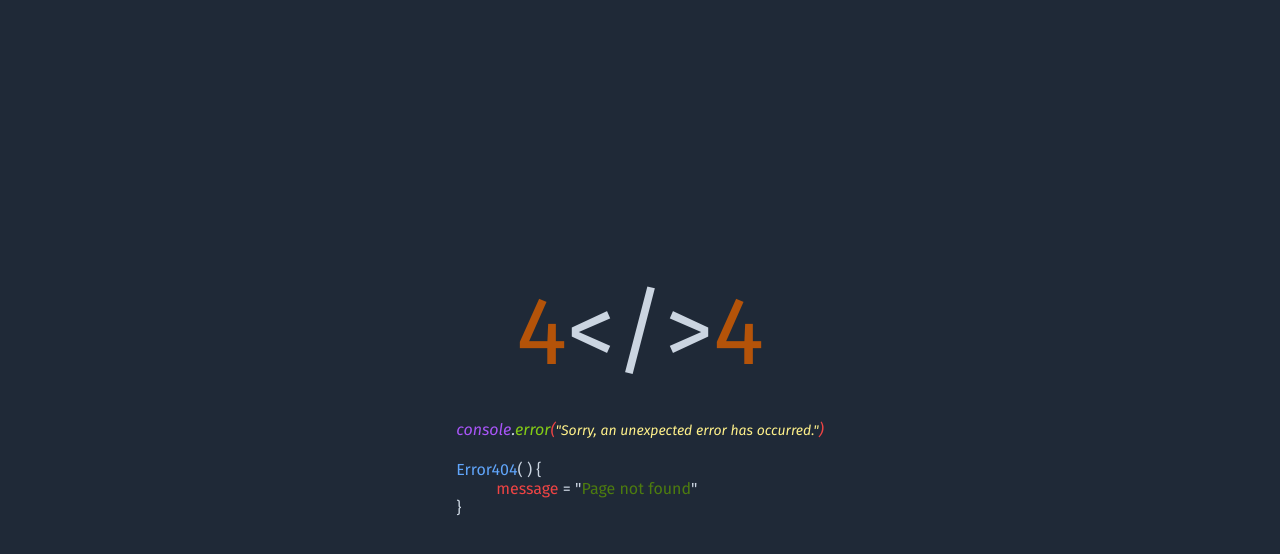
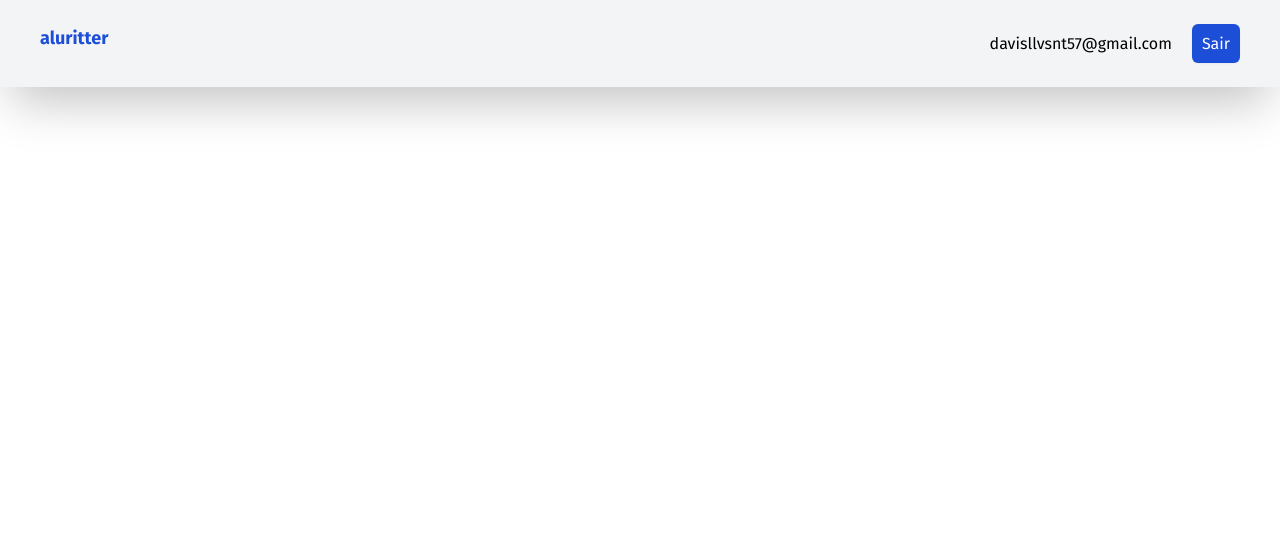
Before and after one commit to davisllv/alura-titter, a React (Vite) app: page /post-page in a window 1280 px wide. Before the commit this address had no page. Shown: the top 554 px of the page. Built offline with nearby package versions, Linux system fonts and the light colour scheme.

Commit message:
initiated the post page

```diff
--- a/src/App.tsx
+++ b/src/App.tsx
@@ -1,5 +1,7 @@
 import { RouterProvider } from "react-router-dom";
 import router from "./routes";
+
+// Esse aqui pode ser o layout e foda se
 
 function App() {
   return <RouterProvider router={router} />;
--- a/src/index.css
+++ b/src/index.css
@@ -2,7 +2,7 @@
 @tailwind components;
 @tailwind utilities;
 
-#root {
+#body {
   max-width: 100vw;
   height: 100vh;
 }
--- a/src/main.tsx
+++ b/src/main.tsx
@@ -1,10 +1,12 @@
 import React from "react";
 import ReactDOM from "react-dom/client";
-import App from "./App.tsx";
+// import App from "./App.tsx";
 import "./index.css";
+import { RouterProvider } from "react-router-dom";
+import router from "./routes/index.tsx";
 
 ReactDOM.createRoot(document.getElementById("root")!).render(
   <React.StrictMode>
-    <App />
+    <RouterProvider router={router} />
   </React.StrictMode>
 );
--- /dev/null
+++ b/src/pages/PublicPage.tsx
@@ -0,0 +1,25 @@
+const PublicPage = () => {
+  return (
+    <div className="bg-post-page">
+      <div className="flex flex-row justify-between shadow-2xl w-full px-10 py-6 font-fira-sans">
+        <h2 className="text-lg text-blue-700 font-bold">aluritter</h2>
+
+        <div className="information flex flex-row gap-5 items-center">
+          <span>davisllvsnt57@gmail.com</span>
+
+          <button className="w-1/2 p-2.5 rounded-md border-0 text-white shadow-sm bg-blue-700 hover:brightness-90">
+            Sair
+          </button>
+        </div>
+      </div>
+
+      <div className="text-area-box"></div>
+
+      {/* <div className="publications">
+        <Publications key={id} data={item {publication, user, data}}/>
+      </div> */}
+    </div>
+  );
+};
+
+export default PublicPage;
--- a/tailwind.config.js
+++ b/tailwind.config.js
@@ -12,6 +12,9 @@ export default {
       height: {
         "55%": "55%",
       },
+      backgroundColor: {
+        "post-page": "#F3F4F6",
+      },
     },
   },
   plugins: [],
```
Also changed, not shown: src/routes/index.tsx (+11 -2 lines), src/pages/Home.tsx (deleted).
